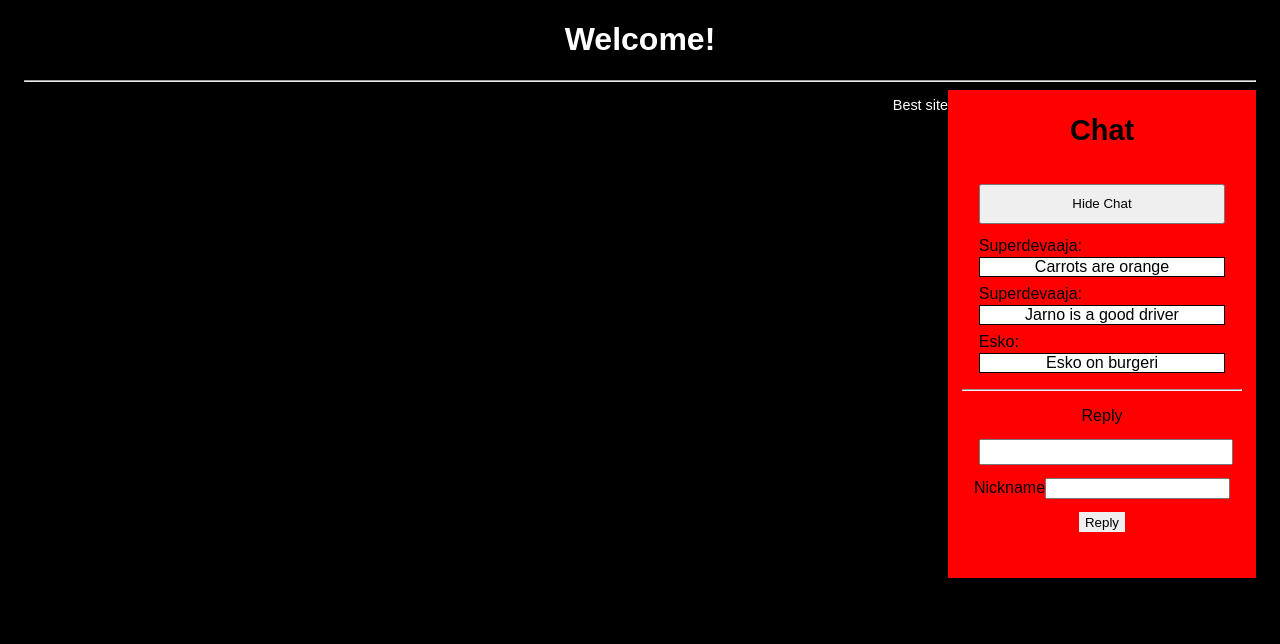
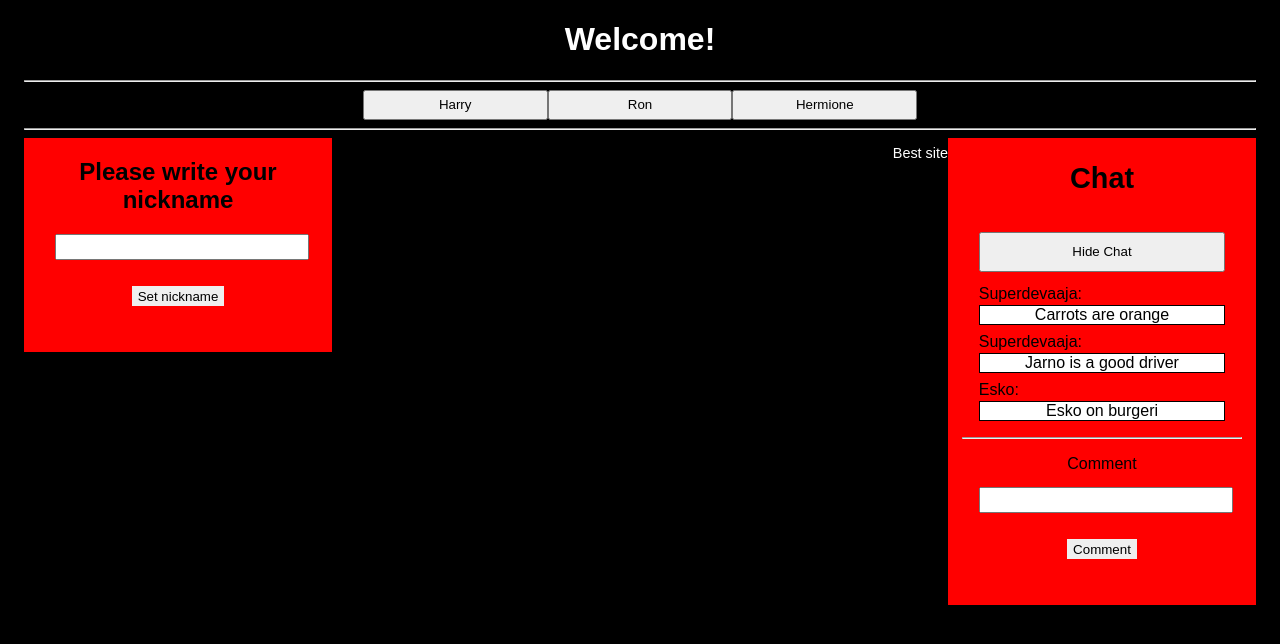
Before and after one commit to awege/someReactProject, a React app: page / in a window 1280 px wide. Both pictures are taken after a click on the button "Show Chat". Shown: the top 644 px of the page. Built offline with nearby package versions, Linux system fonts and the light colour scheme.

Commit message:
Aded stuff for log in and some text to test with
Added stuff for log in and some text to test with

```diff
--- a/src/App.js
+++ b/src/App.js
@@ -2,14 +2,109 @@ import React, { Component} from "react";
 import "./css/App.css";
 import Chat from "./chat.js";
 import Footer from "./footer.js";
+import "./css/login.css";
+import LoadContent from "./loadContent.js"
 
 class App extends Component{
+  constructor(props) {
+    super(props);
+    this.state = {
+      loggedIn: false,
+      nickName: 'Anonymous',
+      nickNameChange: '',
+      btnClicked: [false, false ,false],
+    };
+    this.handleChange = this.handleChange.bind(this);
+    this.handleSubmit = this.handleSubmit.bind(this);
+    this.navigationButtonClick = this.navigationButtonClick.bind(this);
+  }
+
+  handleChange(event) {
+    const target = event.target;
+    const nickNameChanges = target.value;
+
+    this.setState({
+      nickNameChange: nickNameChanges
+    });
+  }
+
+  handleSubmit(event) {
+    const newNick = this.state.nickNameChange.toString();
+    event.preventDefault();
+    this.setState({
+      loggedIn: true,
+      nickName: newNick,
+      nickNameChange: '',
+    });
+  }
+
+  navigationButtonClick(e) {
+    e.preventDefault();
+    e.target.blur();
+    const name = parseInt(e.target.name);
+    const changeClick = [false, false, false];
+    changeClick[name] = true;
+    this.setState({ btnClicked: changeClick });
+    console.log(this.state.btnClicked);
+
+  }
+
   render(){
     return(
       <div className="App">
         <h1 className="header"> Welcome! </h1>
         <hr></hr>
-        <Chat />
+        <div className="Navigation-buttons" >
+          <button
+            className="Navigation-button1"
+            name="0"
+            onClick={this.navigationButtonClick}
+            value="Harry"
+          >
+            Harry
+          </button>
+          <button
+            className="Navigation-button1"
+            name="1"
+            onClick={this.navigationButtonClick}
+            value="Ron"
+          >
+            Ron
+          </button>
+          <button
+            className="Navigation-button1"
+            name="2"
+            onClick={this.navigationButtonClick}
+            value="Hermione"
+          >
+            Hermione
+          </button>
+        </div>
+        <hr></hr>
+        <div className="LogIn">
+            <div className="LogIn-header">
+                <h2> Please write your nickname </h2>
+            </div>
+            <form onSubmit={this.handleSubmit}>
+                    <input
+                        className="NickNameChangeField"
+                        type="text"
+                        name="nickNameChange"
+                        value={this.state.nickNameChange}
+                        onChange={this.handleChange}
+                    />
+                <input className="NickName-submitBtn" type="submit" value="Set nickname" />
+            </form>
+            {this.state.loggedIn ? this.state.nickName : ''}
+        </div>
+        <Chat
+          nickname={this.state.nickName}
+        />
+        <div className="MiddleContent">
+          {this.state.btnClicked[0] ? <LoadContent character='Harry'/>:''}
+          {this.state.btnClicked[1] ? <LoadContent character='Ron'/>:''}
+          {this.state.btnClicked[2] ? <LoadContent character='Hermione'/>:''}
+        </div>
         <Footer />
       </div>
     );
--- a/src/chat.js
+++ b/src/chat.js
@@ -10,7 +10,6 @@ export default class Chat extends Component {
             author: false,
             number: 0,
             value: '',
-            authorChange: '',
             submitClicked: false
         };
         this.everyFact = getAllFacts();
@@ -34,7 +33,7 @@ export default class Chat extends Component {
     }
 
     handleSubmit(event) {
-        const newAuthor = this.state.authorChange.toString();
+        const newAuthor = this.props.nickname;
         const newFact = this.state.value.toString();
         const newFactToAdd = {
             Author: newAuthor,
@@ -45,7 +44,6 @@ export default class Chat extends Component {
         this.setState({
             submitClicked: true,
             value: '',
-            authorChange: ''
         });
     }
 
@@ -75,7 +73,7 @@ export default class Chat extends Component {
                 {this.state.showAllComments ?
                 <form onSubmit={this.handleSubmit}>
                     <label>
-                        Reply
+                        Comment
                         <input
                             className="newChatMessage"
                             type="text"
@@ -84,16 +82,7 @@ export default class Chat extends Component {
                             onChange={this.handleChange}
                         />
                     </label>
-                    <label>
-                        Nickname
-                        <input
-                            type="text"
-                            name="authorChange"
-                            value={this.state.authorChange}
-                            onChange={this.handleChange}
-                        />
-                    </label>
-                    <input className="submitBtn" type="submit" value="Reply" />
+                    <input className="submitBtn" type="submit" value="Comment" />
                 </form>: '' }
             </div>
 
--- a/src/css/App.css
+++ b/src/css/App.css
@@ -11,3 +11,12 @@
 body {
   background-color: black;
 }
+
+.Navigation-buttons {
+  text-align: center;
+}
+
+.Navigation-button1 {
+  width: 15%;
+  height: 30px;
+}
--- a/src/css/chat.css
+++ b/src/css/chat.css
@@ -3,6 +3,7 @@
     padding-bottom: 2em;
     width: 25%;
     float: right;
+    min-height: 11em;
 }
 .Chat-header {
     text-align: center;
@@ -44,6 +45,7 @@
     padding: 0 1em 0 0;
     height: 20px;
     width: 80%;
+    overflow-wrap: break-word;
 }
 
 .newChatMessage {
@@ -68,3 +70,7 @@
     margin-bottom: 1em;
     padding-left: 10%;
 }
+
+.Navigation-buttons {
+    text-align: center;
+}
--- /dev/null
+++ b/src/css/loadContent.css
@@ -0,0 +1,11 @@
+.Potter-text {
+  background-color: purple;
+  float: right;
+  width: 50%;
+}
+
+.Potter-text h2{
+  margin: 0;
+  text-align: center;
+  padding-top: 1em;
+}
--- /dev/null
+++ b/src/css/login.css
@@ -0,0 +1,23 @@
+.LogIn {
+  background-color: red;
+  padding-bottom: 2em;
+  width: 25%;
+  float: left;
+  text-align: center;
+}
+
+.NickName-submitBtn {
+  margin: 1em;
+  border: 0;
+  height: 20px
+}
+
+.NickNameChangeField {
+  width: 80%;
+  overflow-wrap: break-word;
+  display: block;
+  margin-left: 10%;
+  margin-top: 1em;
+  height: 20px;
+  margin-bottom: 1em;
+}
--- /dev/null
+++ b/src/loadContent.js
@@ -0,0 +1,34 @@
+import React, { Component } from "react";
+import './css/loadContent.css';
+
+export default class LoadContent extends Component {
+  constructor(props) {
+    super(props);
+    this.state = {
+      harry: 'Throughout the series, Harry is described as having his fathers perpetually untidy black hair, his mothers bright green eyes, and a lightning bolt-shaped scar on his forehead.',
+      hermione: 'Hermiones most prominent features include her prodigious intellect and cleverness. She is levelheaded, book-smart, and very logical. Throughout the series, Hermione uses the skills of a librarian to gather the information necessary to defeat Voldemort. When in doubt, it is to the library that Hermione turns.[36] She is often bossy yet unfailingly dutiful and loyal to her friends—a person who can be counted on. Rowling stated that Hermione is a person that, never strays off the path; she always keeps her attention focused on the job that must be done. Despite Hermiones intelligence and bossy attitude, Rowling says that Hermione has quite a lot of vulnerability in her personality,[38] as well as a sense of insecurity underneath, feels, utterly inadequate... and to compensate, she tries to be the best at everything at school, projecting a false confidence that can irritate people. During her Defence against the Dark Arts exam at the end of Harry Potter and the Prisoner of Azkaban, Hermione reveals that her biggest fear is failure, after a Boggart takes the form of Professor McGonagall and tells her that she has failed all her exams.',
+      ron: 'Rowling in an interview described Ron as very funny but insensitive and immature, saying Theres a lot of immaturity about Ron, and thats where a lot of the humor comes from. As his first exercise with the actors who portray the central trio, Alfonso Cuarón, who directed the third film in the series, Prisoner of Azkaban, assigned them to write an autobiographical essay about their character, written in the first person, spanning birth to the discovery of the magical world, and including the characters emtional experience. Of Rupert Grints essay, Cuarón recalls, Rupert didnt deliver the essay. When I questioned why he didnt do it, he said, Im Ron; Ron wouldnt do it. So I said, Okay, you do understand your character.[10] Commenting on Rons character development in the final book, Rowling explained that Ron is the most immature of the three main characters, but in part seven he grows up. He was never strong footed, people see him mostly as Harrys friend; his mother had actually wanted a girl and in the last book he finally has to acknowledge his weaknesses. But its exactly that which makes Ron a man.',
+    };
+
+  }
+  render(){
+    const character = this.props.character;
+    let currentText = '';
+    if (character === 'Harry') {
+      currentText = this.state.harry;
+    }
+    if (character === 'Ron') {
+      currentText = this.state.ron;
+    }
+    if (character === 'Hermione') {
+      currentText = this.state.hermione;
+    }
+    return(
+      <div className="Potter-text">
+        <h2> {character} </h2>
+        <p> {currentText} </p>
+      </div>
+    );
+  }
+
+}
--- /dev/null
+++ b/src/login.js
@@ -0,0 +1,57 @@
+import React, { Component } from "react";
+import "./css/login.css";
+
+export default class LogIn extends Component {
+  constructor(props) {
+    super(props);
+    this.state = {
+      loggedIn: false,
+      nickName: '',
+      nickNameChange: ''
+    };
+    this.handleChange = this.handleChange.bind(this);
+    this.handleSubmit = this.handleSubmit.bind(this);
+  }
+
+  handleChange(event) {
+    const target = event.target;
+    const nickNameChanges = target.value;
+
+    this.setState({
+      nickNameChange: nickNameChanges
+    });
+  }
+
+  handleSubmit(event) {
+    const newNick = this.state.nickNameChange.toString();
+    event.preventDefault();
+    this.setState({
+      loggedIn: true,
+      nickName: newNick,
+      nickNameChange: '',
+    });
+  }
+
+  render() {
+    const nick = this.state.nickName;
+    return (
+        <div className="LogIn">
+            <div className="LogIn-header">
+                <h2> Please write your nickname </h2>
+            </div>
+            <form onSubmit={this.handleSubmit}>
+                    <input
+                        className="NickNameChangeField"
+                        type="text"
+                        name="nickNameChange"
+                        value={this.state.nickNameChange}
+                        onChange={this.handleChange}
+                    />
+                <input className="NickName-submitBtn" type="submit" value="Set nickname" />
+            </form>
+            {this.state.loggedIn ? this.state.nickName : ''}
+        </div>
+
+    );
+}
+}
```
